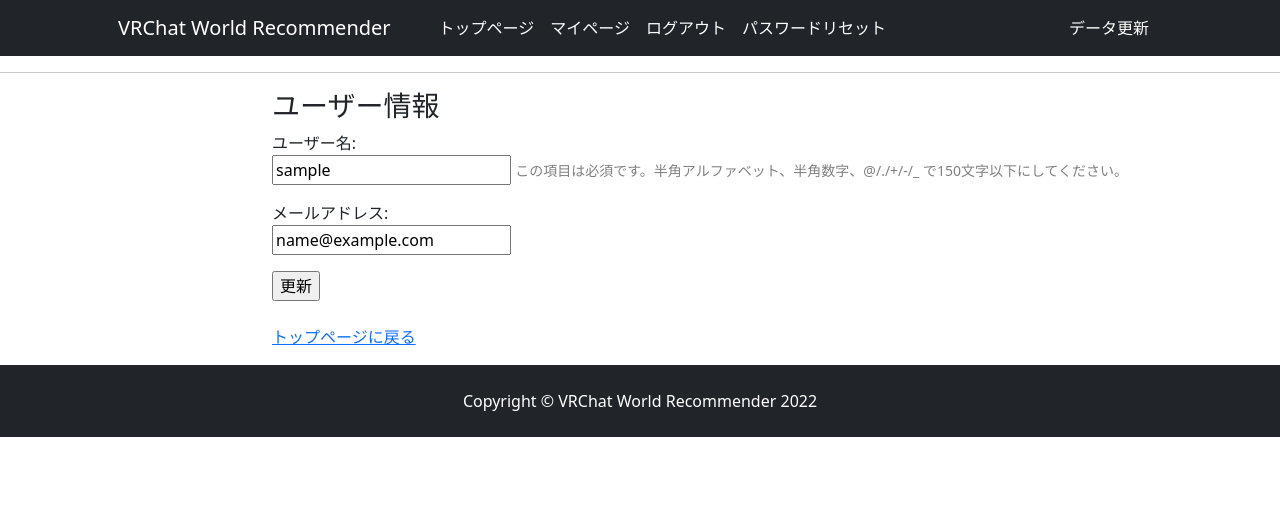
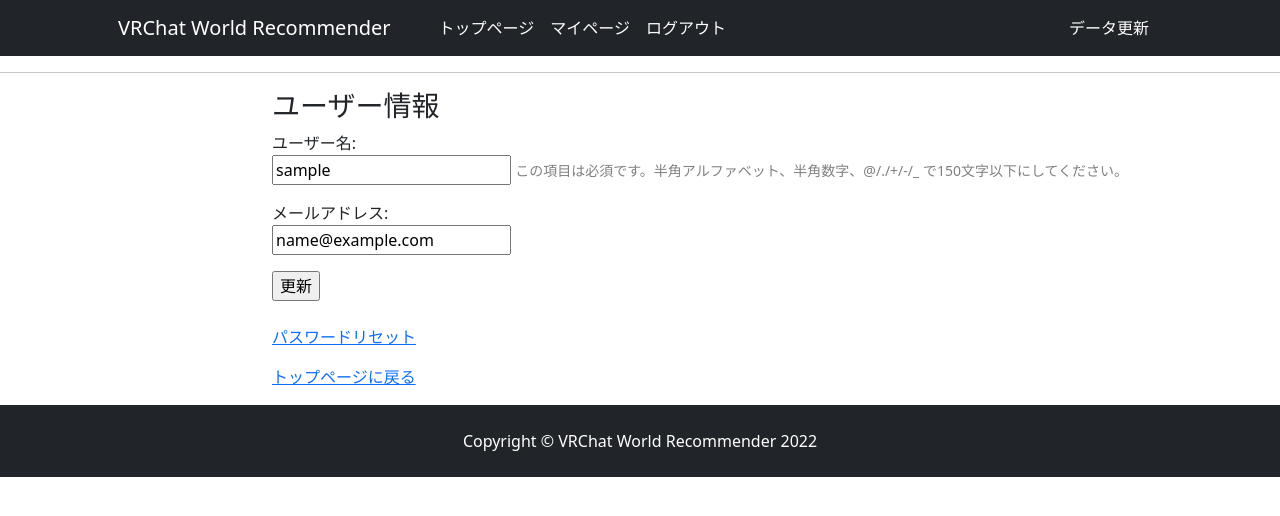
Before and after one commit to hibikaze-git/vrchat-world-recommendation, a Django app: page /update/1 in a window 1280 px wide. Shown: the top 516 px of the page. Run offline with Django 4.2, Linux system fonts and the light colour scheme; the visitor is signed in with stand-in values (Sample User, id 1); data comes from the database, SQL or seed files in the repository; some libraries are stand-ins or nearby versions.

Commit message:
パスワードのリセットはマイページから行うようにした

```diff
--- a/django/myproject/accounts/templates/my_page.html
+++ b/django/myproject/accounts/templates/my_page.html
@@ -31,6 +31,11 @@
                     </form>
                     <br>
                     <p>
+                        <a href="{% url 'password_reset' %}">
+                            パスワードリセット
+                        </a>
+                    </p>
+                    <p>
                         <a href="{% url 'app:index' %}">
                             トップページに戻る
                         </a>
--- a/django/myproject/app/templates/base.html
+++ b/django/myproject/app/templates/base.html
@@ -30,7 +30,6 @@
                         {% if user.is_authenticated %}
                         <li class="nav-item"><a class="nav-link text-white" href="{% url 'accounts:update' pk=user.pk %}">マイページ</a></li>
                         <li class="nav-item"><a class="nav-link text-white" href="{% url 'accounts:logout' %}">ログアウト</a></li>
-                        <li class="nav-item"><a class="nav-link text-white" href="{% url 'password_reset' %}">パスワードリセット</a></li>
 
                         {% else %}
                         <li class="nav-item"><a class="nav-link text-white" href="{% url 'accounts:signup' %}">サインアップ</a></li>
```
